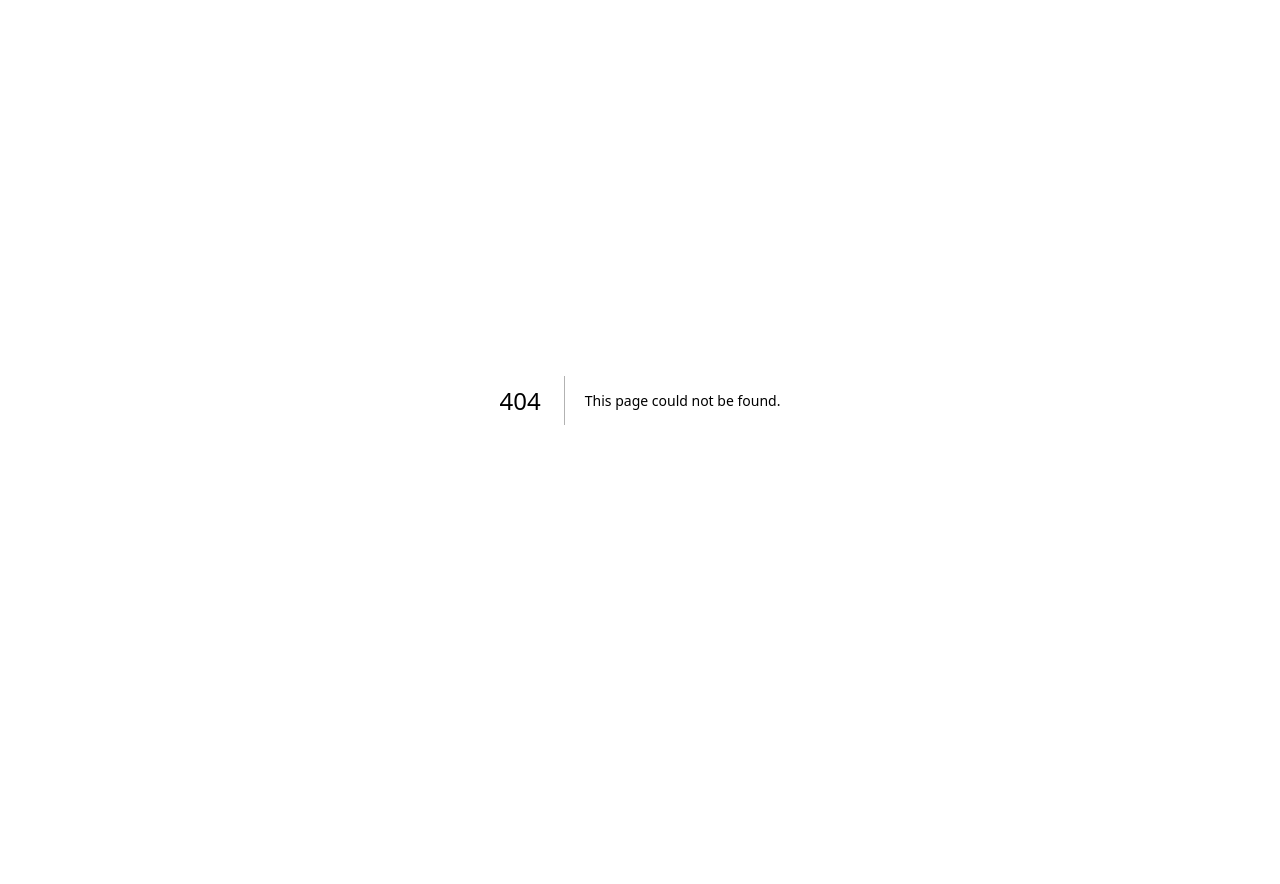
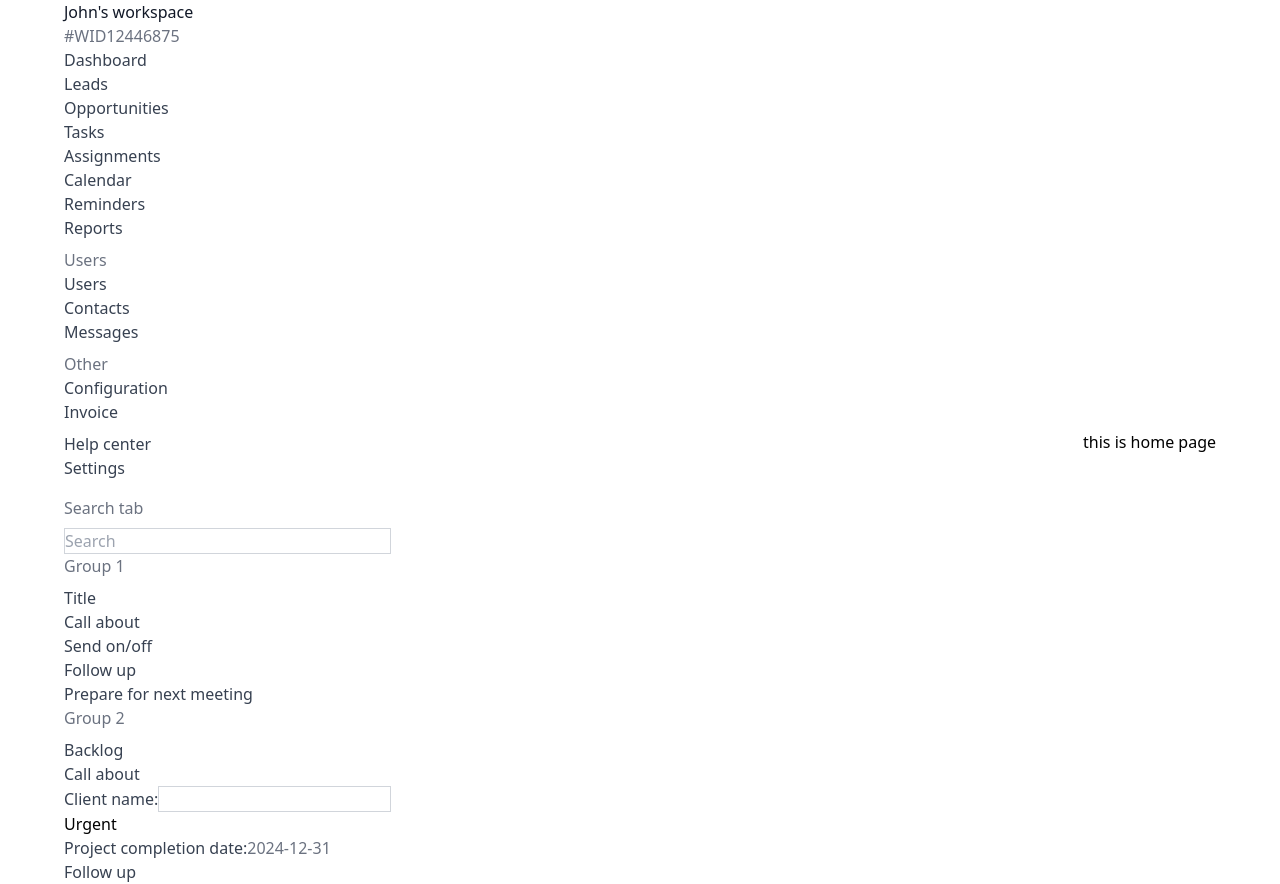
Before and after one commit to mehedi67719/RBAC-system, a Next.js app: page /dashboard in a window 1280 px wide. Before the commit this address had no page. Before the commit the page ends 800 px from the top, so only its background shows below. Built offline with nearby package versions, Linux system fonts and the light colour scheme.

Commit message:
design sidebar

```diff
--- a/package.json
+++ b/package.json
@@ -11,7 +11,10 @@
   "dependencies": {
     "@tailwindcss/postcss": "^4.2.1",
     "daisyui": "^5.5.19",
+    "lucide-react": "^0.577.0",
+    "mongodb": "^7.1.0",
     "next": "14.2.35",
+    "next-auth": "^4.24.13",
     "react": "^18",
     "react-dom": "^18",
     "react-icons": "^5.6.0"
--- /dev/null
+++ b/src/Components/DashboardHome.jsx
@@ -0,0 +1,11 @@
+import React from 'react';
+
+const DashboardHome = () => {
+    return (
+        <div>
+            this is home page
+        </div>
+    );
+};
+
+export default DashboardHome;
--- /dev/null
+++ b/src/Components/Sidebar.jsx
@@ -0,0 +1,123 @@
+"use client";
+
+import React from 'react';
+import {
+  LayoutDashboard,
+  Users,
+  Briefcase,
+  CheckSquare,
+  UserPlus,
+  Calendar,
+  Bell,
+  FileText,
+  Mail,
+  MessageSquare,
+  Settings,
+  HelpCircle,
+  AlertCircle,
+  Clock
+} from 'lucide-react';
+
+const Sidebar = () => {
+  return (
+    <div className="w-64 h-screen bg-white border-r border-gray-200 overflow-y-auto font-sans">
+      {/* Header */}
+      <div className="px-4 py-3 border-b border-gray-200">
+        <div className="text-sm text-gray-900">John's workspace</div>
+        <div className="text-xs text-gray-500 mt-0.5">#WID12446875</div>
+      </div>
+
+      {/* Main Navigation */}
+      <div className="py-2">
+        <div className="px-4 py-1.5 text-sm text-gray-700 hover:bg-gray-50 cursor-pointer">Dashboard</div>
+        <div className="px-4 py-1.5 text-sm text-gray-700 hover:bg-gray-50 cursor-pointer">Leads</div>
+        <div className="px-4 py-1.5 text-sm text-gray-700 hover:bg-gray-50 cursor-pointer">Opportunities</div>
+        <div className="px-4 py-1.5 text-sm text-gray-700 hover:bg-gray-50 cursor-pointer">Tasks</div>
+        <div className="px-4 py-1.5 text-sm text-gray-700 hover:bg-gray-50 cursor-pointer">Assignments</div>
+        <div className="px-4 py-1.5 text-sm text-gray-700 hover:bg-gray-50 cursor-pointer">Calendar</div>
+        <div className="px-4 py-1.5 text-sm text-gray-700 hover:bg-gray-50 cursor-pointer">Reminders</div>
+        <div className="px-4 py-1.5 text-sm text-gray-700 hover:bg-gray-50 cursor-pointer">Reports</div>
+      </div>
+
+      {/* Users Section */}
+      <div className="border-t border-gray-200">
+        <div className="px-4 py-1.5 text-xs text-gray-500 mt-2">Users</div>
+        <div className="px-4 py-1.5 text-sm text-gray-700 hover:bg-gray-50 cursor-pointer">Users</div>
+        <div className="px-4 py-1.5 text-sm text-gray-700 hover:bg-gray-50 cursor-pointer">Contacts</div>
+        <div className="px-4 py-1.5 text-sm text-gray-700 hover:bg-gray-50 cursor-pointer">Messages</div>
+      </div>
+
+      {/* Other Section */}
+      <div className="border-t border-gray-200">
+        <div className="px-4 py-1.5 text-xs text-gray-500 mt-2">Other</div>
+        <div className="px-4 py-1.5 text-sm text-gray-700 hover:bg-gray-50 cursor-pointer">Configuration</div>
+        <div className="px-4 py-1.5 text-sm text-gray-700 hover:bg-gray-50 cursor-pointer">Invoice</div>
+      </div>
+
+      {/* Help Section */}
+      <div className="border-t border-gray-200">
+        <div className="px-4 py-1.5 text-sm text-gray-700 hover:bg-gray-50 cursor-pointer mt-2">Help center</div>
+        <div className="px-4 py-1.5 text-sm text-gray-700 hover:bg-gray-50 cursor-pointer">Settings</div>
+      </div>
+
+      {/* Search Box */}
+      <div className="border-t border-gray-200 mt-4">
+        <div className="px-4 py-3">
+          <div className="text-xs text-gray-500 mb-2">Search tab</div>
+          <input
+            type="text"
+            placeholder="Search"
+            className="w-full px-3 py-1.5 text-sm border border-gray-300 rounded focus:outline-none focus:border-blue-500"
+          />
+        </div>
+      </div>
+
+      {/* Group 1 */}
+      <div className="border-t border-gray-200">
+        <div className="px-4 py-2">
+          <div className="text-xs text-gray-500 mb-2">Group 1</div>
+          <div className="space-y-2">
+            <div className="text-sm text-gray-700">Title</div>
+            <div className="text-sm text-gray-700">Call about</div>
+            <div className="flex items-center justify-between">
+              <span className="text-sm text-gray-700">Send on/off</span>
+              <div className="w-8 h-4 bg-gray-300 rounded-full relative cursor-pointer">
+                <div className="absolute right-0.5 top-0.5 w-3 h-3 bg-white rounded-full"></div>
+              </div>
+            </div>
+            <div className="text-sm text-gray-700">Follow up</div>
+            <div className="text-sm text-gray-700">Prepare for next meeting</div>
+          </div>
+        </div>
+      </div>
+
+      {/* Group 2 */}
+      <div className="border-t border-gray-200">
+        <div className="px-4 py-2">
+          <div className="text-xs text-gray-500 mb-2">Group 2</div>
+          <div className="space-y-3">
+            <div className="text-sm text-gray-700">Backlog</div>
+            <div className="text-sm text-gray-700">Call about</div>
+            <div className="flex items-center">
+              <span className="text-sm text-gray-700 mr-2">Client name:</span>
+              <input
+                type="text"
+                className="flex-1 px-2 py-0.5 text-sm border border-gray-300 rounded"
+              />
+            </div>
+            <div className="flex items-center">
+              <span className="text-sm text-red-600 font-medium">Urgent</span>
+            </div>
+            <div className="flex items-center">
+              <span className="text-sm text-gray-700 mr-2">Project completion date:</span>
+              <span className="text-sm text-gray-500">2024-12-31</span>
+            </div>
+            <div className="text-sm text-gray-700">Follow up</div>
+          </div>
+        </div>
+      </div>
+    </div>
+  );
+};
+
+export default Sidebar;
--- /dev/null
+++ b/src/Components/lib/authOptions.jsx
@@ -0,0 +1,30 @@
+
+import { loginUser } from "@/app/action/server/auth";
+import CredentialsProvider from "next-auth/providers/credentials";
+
+
+export const authOptions = {
+
+    providers: [
+        CredentialsProvider({
+
+            name: 'Credentials',
+
+            credentials: {
+                // username: { label: "Username", type: "text", placeholder: "jsmith" },
+                // password: { label: "Password", type: "password" }
+            },
+
+
+            async authorize(credentials, req) {
+                const user=await loginUser(credentials);
+                return user;
+
+                // console.log(credentials)
+
+                // return null;
+            }
+        })
+
+    ],
+}
--- /dev/null
+++ b/src/Components/lib/dbconnection.jsx
@@ -0,0 +1,18 @@
+const { MongoClient, ServerApiVersion } = require('mongodb');
+const uri = process.env.MONGO_URI;
+const dbname=process.env.DBNAME;
+
+
+const client = new MongoClient(uri, {
+  serverApi: {
+    version: ServerApiVersion.v1,
+    strict: true,
+    deprecationErrors: true,
+  }
+});
+
+
+
+export const dbconnection=(cname)=>{
+  return client.db(dbname).collection(cname)
+}
--- /dev/null
+++ b/src/app/action/server/auth.js
@@ -0,0 +1,74 @@
+"use server"
+
+import { dbconnection } from "@/Components/lib/dbconnection";
+
+
+
+// export const postUser = async (payload) => {
+//     const { email, password, name } = payload;
+//     if (!email || !password) {
+//         return null;
+//     }
+
+
+//     const usercollection = await dbconnection("users")
+
+
+//     const isExist = await usercollection.findOne({ email })
+
+//     if (isExist) {
+//         return null;
+//     }
+
+
+
+//     const newuser = {
+//         provider: "Credentials",
+//         name,
+//         email,
+//         password,
+//         role: "user"
+//     }
+
+
+//     const result = await usercollection.insertOne(newuser)
+
+//     if (result.acknowledged) {
+//         return {
+//             ...result, insertedId: result.insertedId.toString()
+//         }
+//     }
+
+
+
+
+// }
+
+
+
+export const loginUser = async (payload) => {
+
+    const {  username:email, password } = payload;
+
+    if (!email || !password) {
+        return null;
+    }
+
+    const usercollection = await dbconnection("users");
+
+    console.log(usercollection)
+
+
+    const user = await usercollection.findOne({ email: email });
+
+    if (!user) {
+        return null;
+    }
+
+
+    if (user.password !== password) {
+        return null;
+    }
+
+    return user;
+};
--- /dev/null
+++ b/src/app/api/auth/[...nextauth]/route.js
@@ -0,0 +1,10 @@
+import { authOptions } from "@/Components/lib/authOptions"
+import NextAuth from "next-auth"
+
+
+
+
+const handler= NextAuth(authOptions)
+
+
+export {handler as POST , handler as GET}
--- /dev/null
+++ b/src/app/dashboard/page.jsx
@@ -0,0 +1,14 @@
+import DashboardHome from '@/Components/DashboardHome';
+import Sidebar from '@/Components/Sidebar';
+import React from 'react';
+
+const page = () => {
+    return (
+        <div className='flex justify-between max-w-[90%] mx-auto items-center '>
+            <Sidebar className="max-w-[20%] min-h-screen"/>
+            <DashboardHome className="max-w-[78%] min-h-screen"/>
+        </div>
+    );
+};
+
+export default page;
--- a/src/app/layout.js
+++ b/src/app/layout.jsx
@@ -1,5 +1,6 @@
 import localFont from "next/font/local";
 import "./globals.css";
+import Sidebar from "@/Components/Sidebar";
 
 const geistSans = localFont({
   src: "./fonts/GeistVF.woff",
@@ -20,10 +21,13 @@ export const metadata = {
 export default function RootLayout({ children }) {
   return (
     <html lang="en">
-      <body
-        className={`${geistSans.variable} ${geistMono.variable} antialiased`}
-      >
-        {children}
+      <body>
+
+
+          {children}
+
+
+
       </body>
     </html>
   );
--- a/src/app/page.jsx
+++ b/src/app/page.jsx
@@ -1,41 +1,84 @@
 "use client";
 
+import { signIn } from "next-auth/react";
+import { useRouter } from "next/navigation";
 import { useState } from "react";
 import { AiOutlineEye, AiOutlineEyeInvisible } from "react-icons/ai";
 
 export default function Login() {
+
+
+  const router = useRouter();
   const [showPassword, setShowPassword] = useState(false);
+
+
+  const [emailInput, setEmailInput] = useState("");
+  const [passwordInput, setPasswordInput] = useState("");
+
+  const email = "meh67719@gmail.com";
+  const password = "mehedi123";
+
+
+  const handleSubmit = async (e) => {
+    e.preventDefault();
+
+    console.log("Email:", emailInput);
+    console.log("Password:", passwordInput);
+
+
+    const res = await signIn("credentials", {
+      redirect: false,
+      username: emailInput,
+      password: passwordInput
+    });
+
+    // console.log(res)
+
+
+    if (res?.ok) {
+
+      router.push("/dashboard");
+    } else {
+      alert("Invalid email or password");
+    }
+
+
+
+
+};
 
 return (
   <div className="min-h-screen bg-[#F9FAFB] flex items-center justify-center p-4">
-      {/* Main Card with Soft Shadow */}
     <div className="bg-white p-10 rounded-[40px] shadow-2xl shadow-gray-200/50 w-full max-w-md border border-gray-50">
 
-        {/* Header */}
       <div className="text-center mb-10">
         <h1 className="text-[32px] font-bold text-gray-800">Login</h1>
         <p className="text-gray-400 mt-2 font-medium">Enter your details to continue</p>
       </div>
 
-        {/* Form */}
-        <form className="space-y-6" onSubmit={(e) => e.preventDefault()}>
-          {/* Email Field */}
+
+      <form className="space-y-6" onSubmit={handleSubmit}>
+
         <div>
           <label className="block text-gray-700 font-bold mb-2 ml-1">Email</label>
           <input
             type="email"
             placeholder="example@email.com"
+            value={emailInput}
+            onChange={(e) => setEmailInput(e.target.value)}
             className="w-full px-5 py-4 rounded-2xl border border-gray-200 bg-white placeholder:text-gray-300 focus:outline-none focus:ring-2 focus:ring-orange-100 focus:border-orange-400 transition-all"
           />
         </div>
 
-          {/* Password Field */}
+
         <div>
           <label className="block text-gray-700 font-bold mb-2 ml-1">Password</label>
           <div className="relative">
             <input
               type={showPassword ? "text" : "password"}
               placeholder="Enter your password"
+              value={passwordInput}
+              onChange={(e) => setPasswordInput(e.target.value)}
               className="w-full px-5 py-4 rounded-2xl border border-gray-200 bg-white placeholder:text-gray-300 focus:outline-none focus:ring-2 focus:ring-orange-100 focus:border-orange-400 transition-all"
             />
             <button
@@ -52,7 +95,7 @@ export default function Login() {
           </div>
         </div>
 
-          {/* Remember Me & Forgot Password */}
+
         <div className="flex items-center justify-between px-1">
           <label className="flex items-center text-gray-500 cursor-pointer group">
             <input
@@ -66,7 +109,7 @@ export default function Login() {
           </a>
         </div>
 
-          {/* Login Button with Custom Orange Glow */}
+
         <button
           type="submit"
           className="w-full bg-[#FF6D3F] text-white font-bold py-4 rounded-2xl shadow-lg shadow-orange-200 hover:bg-[#ff5a24] transition-all transform active:scale-[0.98] mt-4"
@@ -75,10 +118,10 @@ export default function Login() {
         </button>
       </form>
 
-        {/* Footer */}
+
       <div className="text-center mt-10">
         <p className="text-gray-500 font-medium">
-            Don't have an account? {' '}
+          Don't have an account?{" "}
           <a href="#" className="text-gray-900 font-bold hover:underline underline-offset-4">
             Sign up
           </a>
```
Also changed, not shown: src/Components/Login.jsx (deleted, +0 -11 lines), 2 other files (tests, documents, lock files or other folders). Lines whose indentation alone changed are shown as unchanged.
